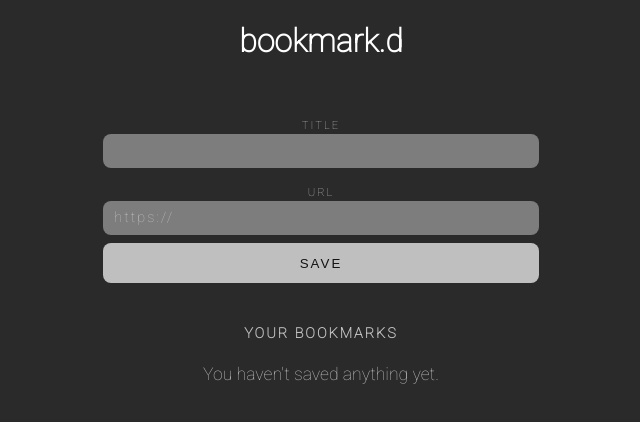
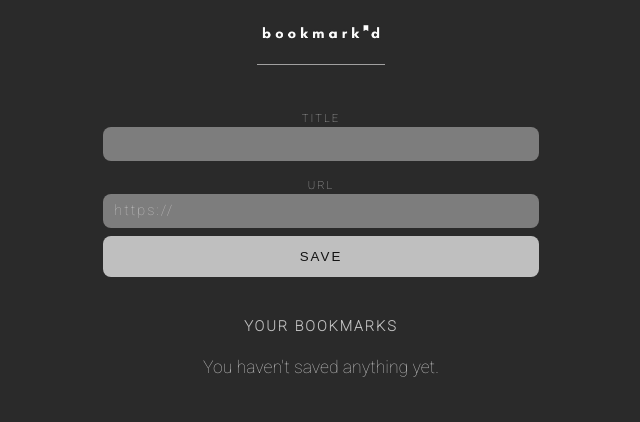
Before and after one commit to Ollie-C/bookmarkd, a React (Create React App) app: page / in a window 1280 px wide. Shown: the top 422 px of the page, without its empty margins (319-959 px from the left). Built offline with nearby package versions, Linux system fonts and the light colour scheme.

Commit message:
Added logo

```diff
--- a/src/App.js
+++ b/src/App.js
@@ -5,12 +5,16 @@ import Form from "./components/Form/Form";
 import Bookmarks from "./components/Bookmarks/Bookmarks";
 //Styles
 import "./styles/main.scss";
+//Logo
+import logo from "./assets/logo/bookmarkd-logo.jpg";
 
 function App() {
   return (
     <>
       <header>
-        <h1>bookmark.d</h1>
+        <div className="logo-container">
+          <img src={logo} alt="bookmarkd logo" className="logo" />
+        </div>
       </header>
       <ContextWrapper>
         <main>
--- a/src/components/Form/Form.scss
+++ b/src/components/Form/Form.scss
@@ -28,6 +28,7 @@
     text-align: center;
     font-size: 0.7rem;
     padding: 2px 0;
+    color: $primary-white;
   }
 
   &__input,
--- a/src/styles/main.scss
+++ b/src/styles/main.scss
@@ -1,25 +1,31 @@
 @use "./partials/resets";
 @use "./partials/mixins" as *;
+@use "./partials/variables" as *;
 
+//Header
 header {
   width: 100%;
-  padding: 1.4rem 0;
   text-align: center;
-  height: 8vh;
+  @include flex(row, center, center);
 }
+
+.logo-container {
+  margin-top: 0.3rem;
+  width: 8rem;
+  border-bottom: 1px solid $secondary-grey;
+}
+
+.logo {
+  width: 100%;
+}
+
 //Main
 main {
-  padding: 1rem 2rem;
-  min-height: 92vh;
+  padding: 0 2rem;
+  min-height: 90vh;
   @include flex(column, center, stretch);
 
   @include desktop {
     padding: 1rem 6rem;
   }
-
-  h1 {
-    text-align: center;
-    letter-spacing: 6px;
-    padding: 2px;
-  }
 }
```
Also changed, not shown: src/assets/logo/bookmarkd-logo.jpg (added).
